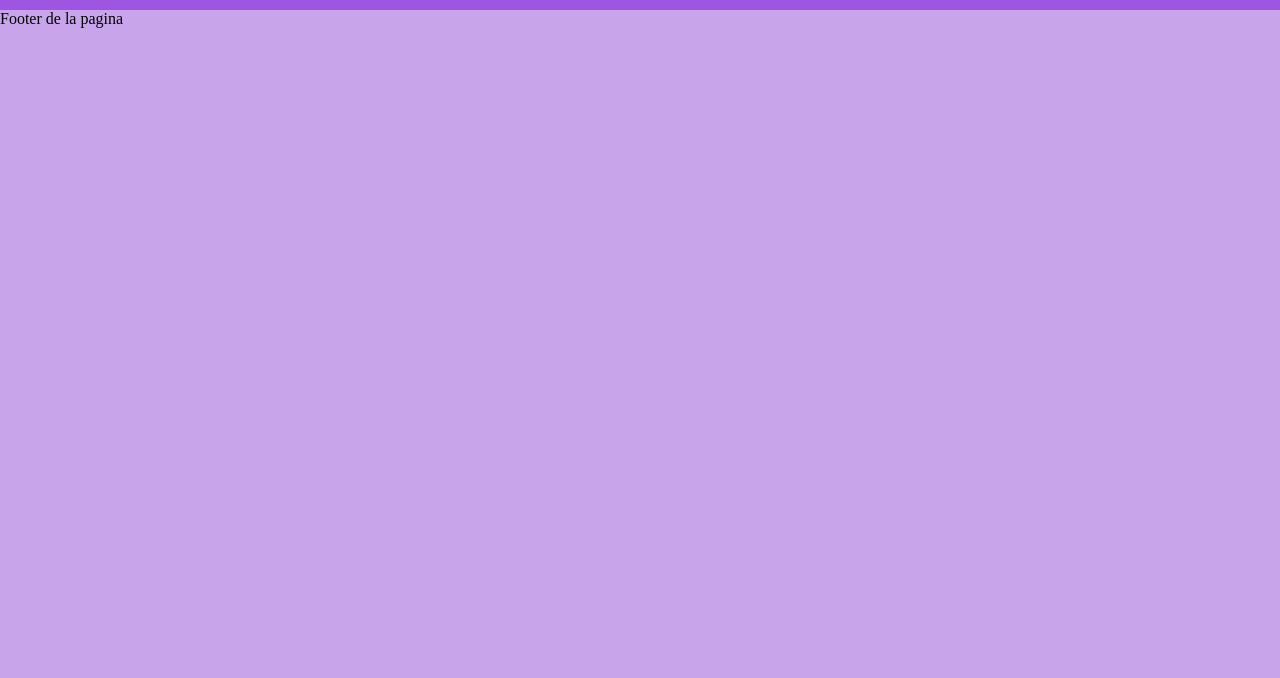
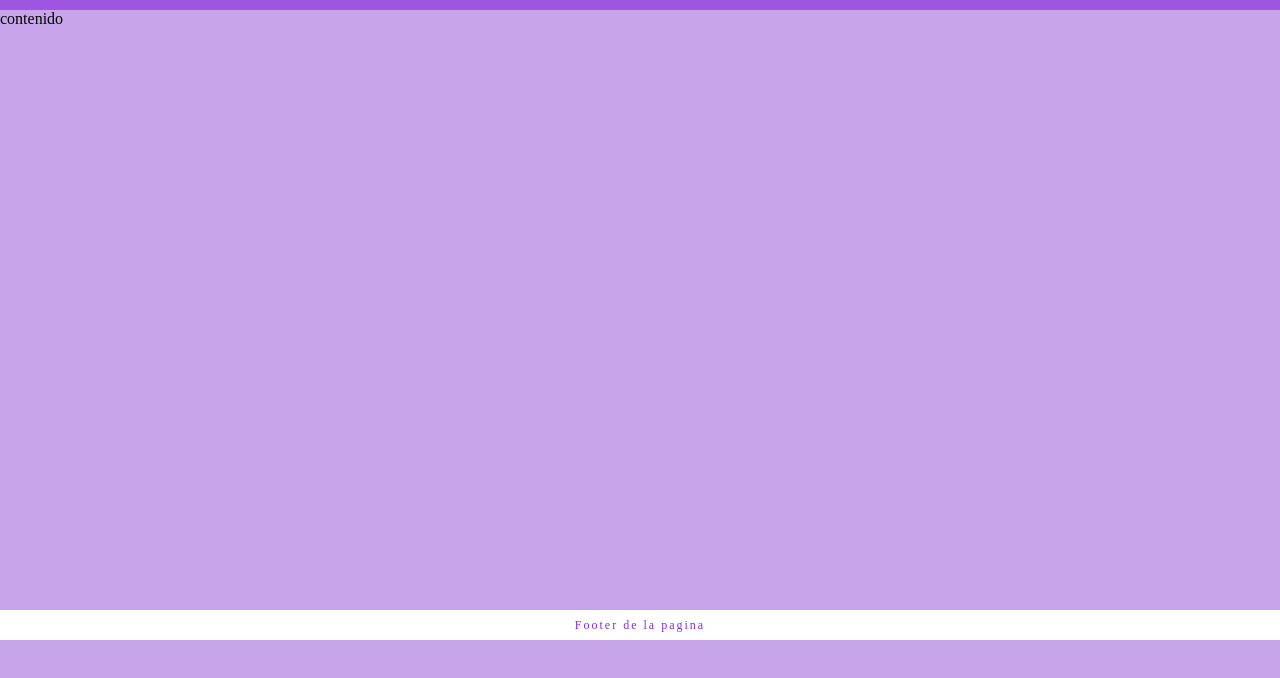
Before and after one commit to CarolinaNS/test-git-github, a plain HTML site: page index.html in a window 1280 px wide. Shown: the part 50-728 px from the top of the page. Drawn offline with Linux system fonts and the light colour scheme.

Commit message:
Se agrego el contenido

```diff
--- a/css/styles.css
+++ b/css/styles.css
@@ -3,7 +3,6 @@
     padding: 0;
 }
 
-<<<<<<< HEAD
 li {
     list-style: none;
 }
@@ -48,13 +47,17 @@ header{
     display: inline-block;
     padding: 0px 10px;
 }
-=======
+#container {
+    width: 80%;
+    min-height: 600px;
+}
 footer {
     width: 100%;
     height: 30px;
+    line-height: 30px;
     background-color: white;
     color: blueviolet;
     font-size: 12px;
     letter-spacing: 2px;
+    text-align: center;
 }
->>>>>>> footer
--- a/index.html
+++ b/index.html
@@ -25,7 +25,7 @@
         </div>
     </header>
     <div id="container">
-
+        contenido
     </div>
     <footer>
         <p>Footer de la pagina</p>
```
